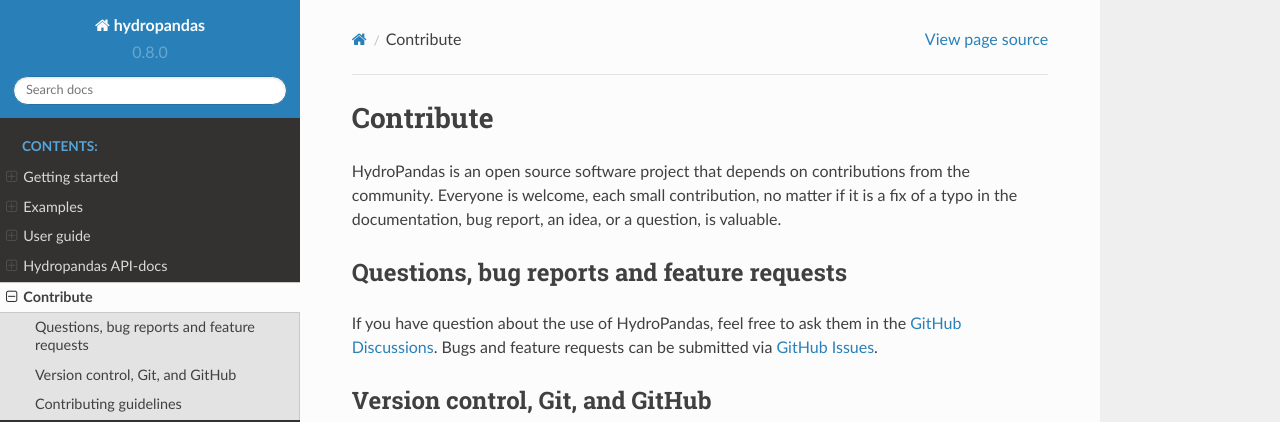
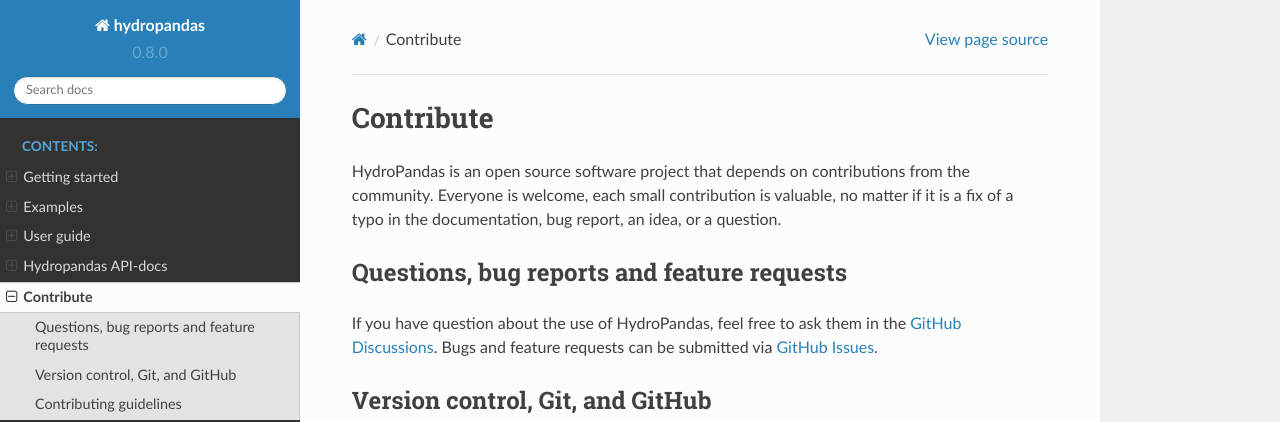
Before and after one commit to ArtesiaWater/hydropandas, a Sphinx documentation site: the page built from docs/contribute.rst, in a window 1280 px wide and 900 px high. Shown: the top 422 px of the window. Built offline with Sphinx 7.4.7 and the Read the Docs theme 2.0.0, drawn with Linux system fonts in a browser that asks for light colours.

Commit message:
improve sentence

```diff
--- a/docs/contribute.rst
+++ b/docs/contribute.rst
@@ -3,9 +3,9 @@
 ==========
 
 HydroPandas is an open source software project that depends on contributions
-from the community. Everyone is welcome, each small contribution, no matter if
-it is a fix of a typo in the documentation, bug report, an idea, or a question,
-is valuable.
+from the community. Everyone is welcome, each small contribution is valuable,
+no matter if it is a fix of a typo in the documentation, bug report, an idea,
+or a question.
 
 Questions, bug reports and feature requests
 -------------------------------------------
```
